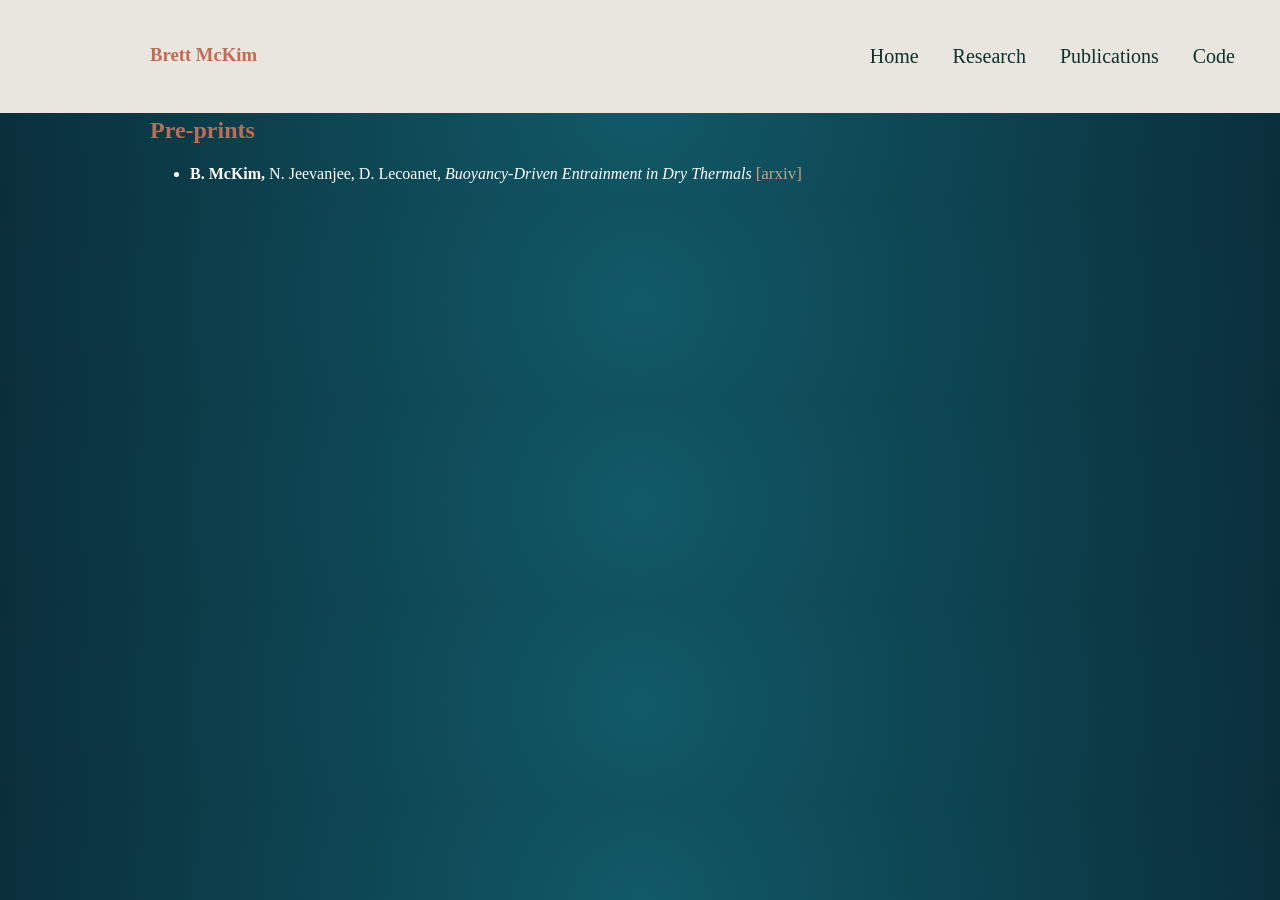
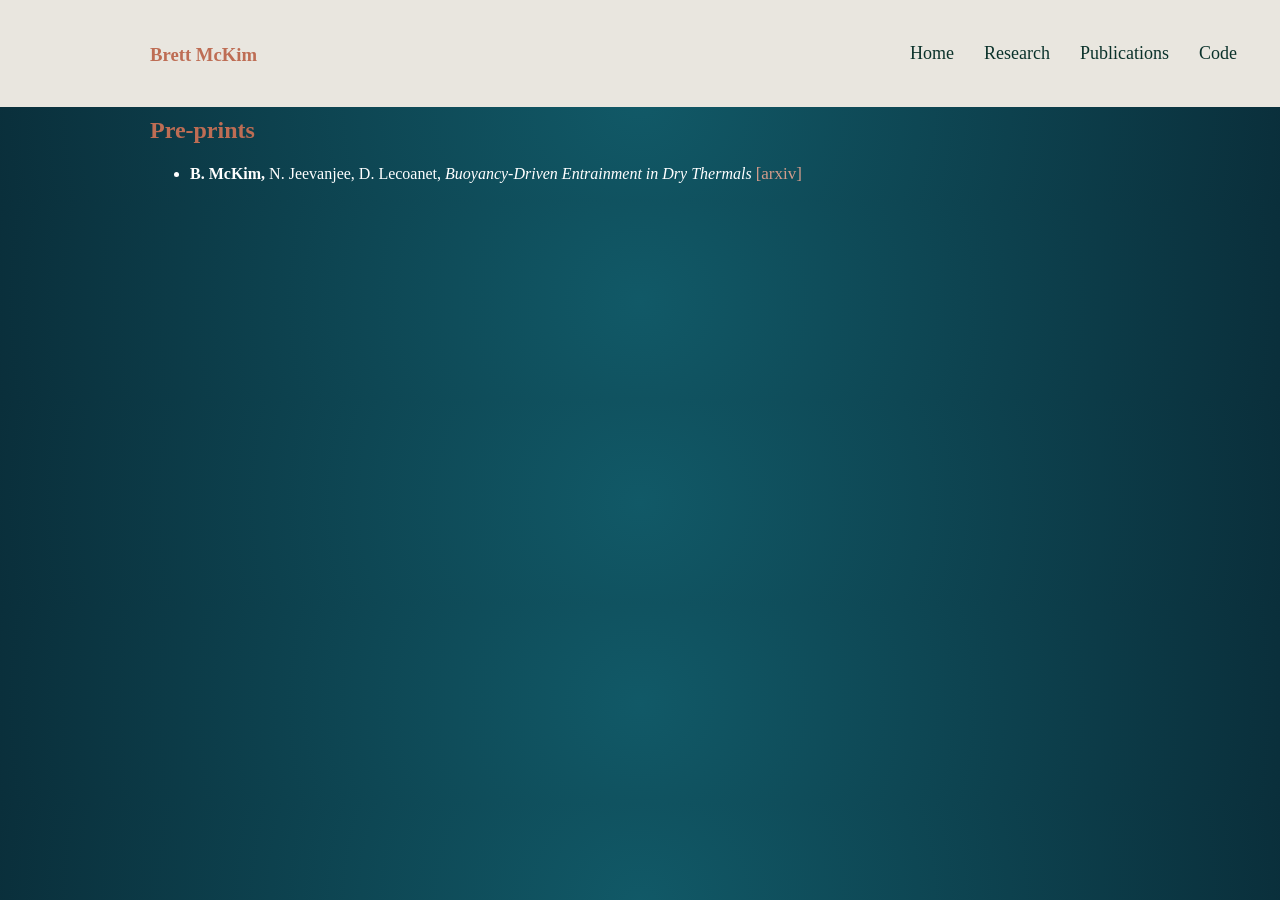
Before and after one commit to mckimb/mckimb.github.io, a Jekyll site: the page built from papers/index.html, in a window 1280 px wide. Built offline with Jekyll 4.4.1, drawn with Linux system fonts in a browser that asks for light colours.

Commit message:
Update main.css

```diff
--- a/css/main.css
+++ b/css/main.css
@@ -238,8 +238,8 @@ nav ul li, footer ul li {
 
 .topnav a {
   display:inline-block;
-  padding: 15px;
-  font-size: 20px;
+  padding: 13px;
+  font-size: 18px;
   color: #0b322b;
   text-decoration: none;
 }
```
